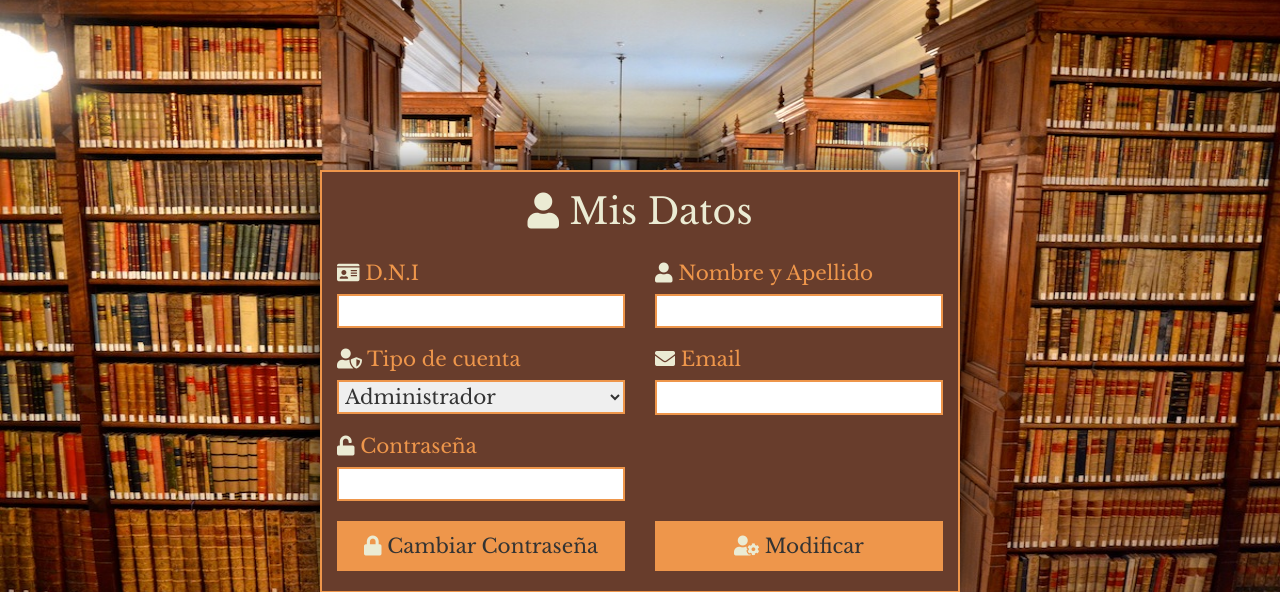
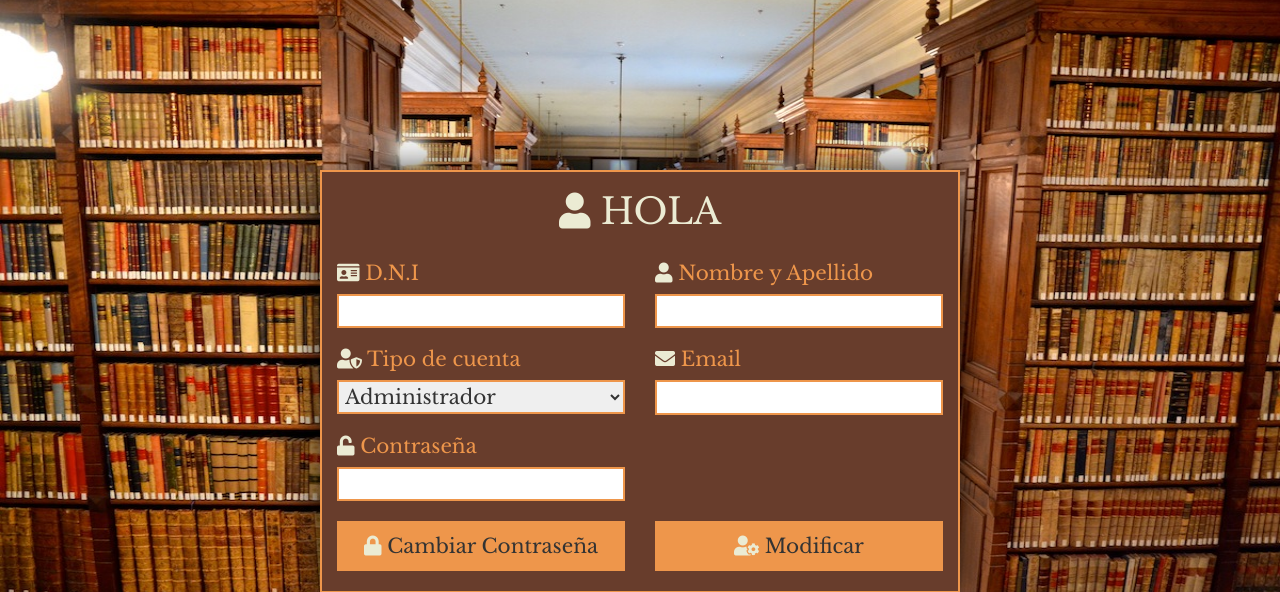
Before and after one commit to marianobc12/Biblioteca, a PHP site: page /mi_perfil.php in a window 1280 px wide. Shown: the part 60-652 px from the top of the page. Run offline with PHP 8.4, Linux system fonts and the light colour scheme.

Commit message:
Prueba de pisado , HOLA

```diff
--- a/mi_perfil.php
+++ b/mi_perfil.php
@@ -63,7 +63,7 @@
 <div class="container-fluid">
 	<div class="row">
 		<form class="col-md-6 col-md-offset-3 col-sm-6 col-sm-offset-3 form-perfil" action="" method="post">
-			<h1><i class="fas fa-user"></i> Mis Datos</h1>
+			<h1><i class="fas fa-user"></i> HOLA</h1>
 			<div class="row">
 				<div class="col-md-6">
 					<h2><i class="fas fa-id-card"></i> D.N.I</h2>
```
